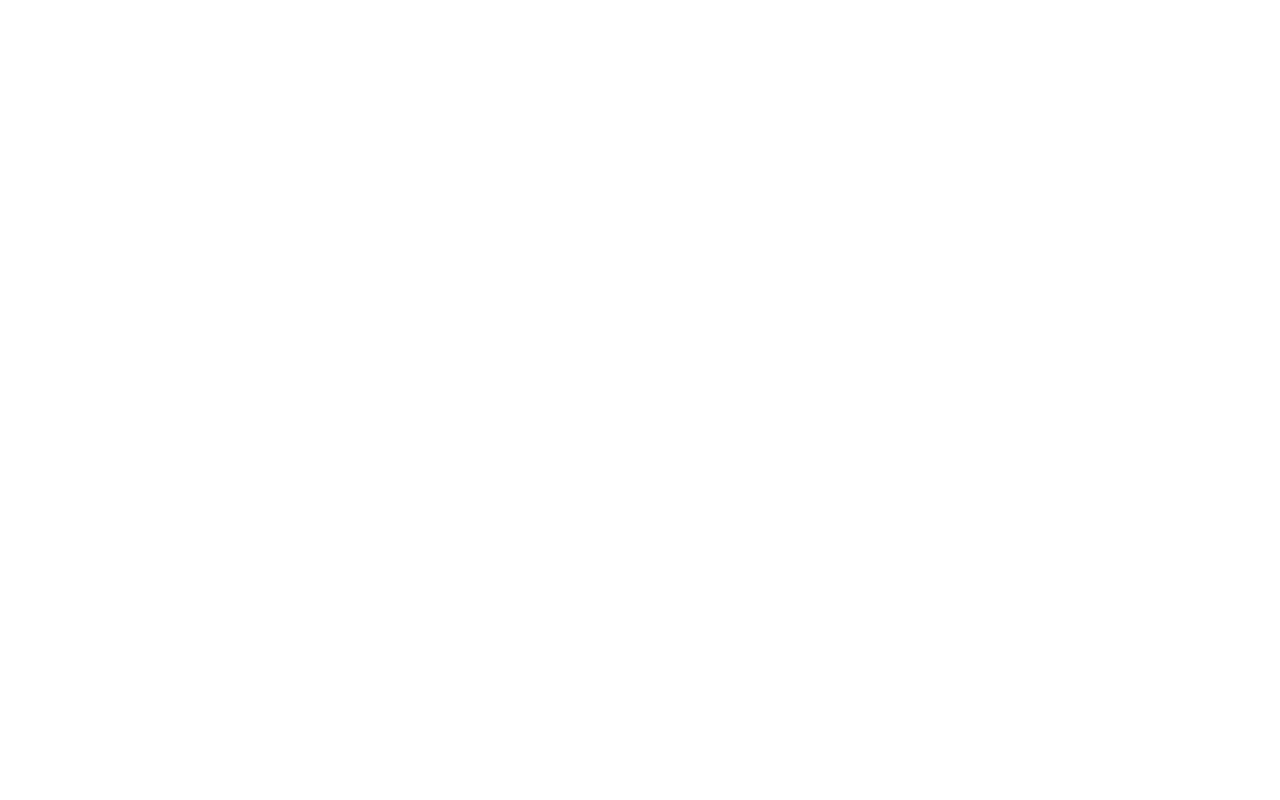
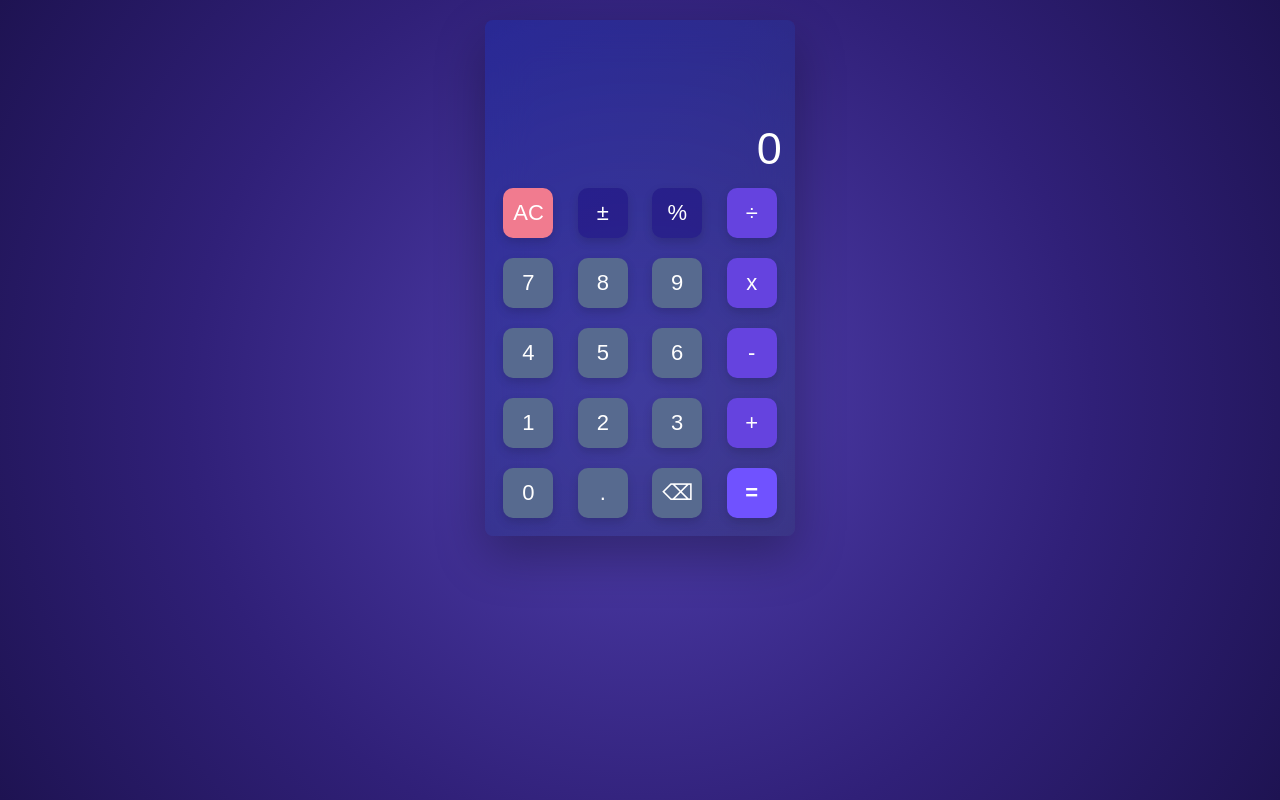
Before and after one commit to NuflahNawal/Calculator, a plain HTML site: page index.html in a window 1280 px wide. Drawn offline with Linux system fonts and the light colour scheme.

Commit message:
Calculator

```diff
--- a/app.js
+++ b/app.js
@@ -0,0 +1,98 @@
+var display = document.getElementById("display")
+var historyDisplay = document.getElementById("history")
+
+var currentInput = "0"
+var isNewCalculate = false
+
+function updateDisplay () {
+    display.innerText = currentInput
+}
+
+function number (num) {
+    if (isNewCalculate) {
+        currentInput = "";
+        isNewCalculate = false;
+    }
+    if (num === "." && currentInput.includes(".")) {
+        return;
+    }
+    if (currentInput === "0" && num !== ".") {
+        currentInput = num;
+    } else {
+        currentInput = currentInput + num;
+    }
+    updateDisplay();
+}
+
+function operator (op) {
+    isNewCalculate = false;
+
+    var lastChar = currentInput.slice(-1)
+
+    if (["+", "-", "x", "÷", "%"].includes(lastChar)) {
+        currentInput = currentInput.slice(0, -1) + op
+    }else {
+        currentInput = currentInput + op
+    }
+
+    updateDisplay()
+}
+
+function clearAll () {
+    currentInput = "0";
+    historyDisplay.innerText = "";
+    isNewCalculate = false
+    updateDisplay()
+}
+
+function backSpace() {
+    if (isNewCalculate) {
+        clearAll();
+        return;
+    }
+
+    if (currentInput.length === 1 || currentInput === "0") {
+        currentInput = "0";
+    } else {
+        currentInput = currentInput.slice(0, -1);
+    }
+
+    updateDisplay();
+}
+
+function plusMinus () {
+    if (currentInput === "0") return;
+
+    if (currentInput.startsWith("-")) {
+        currentInput = currentInput.substring(1);
+    } else {
+        currentInput = "-" + currentInput;
+    }
+    updateDisplay ();
+}
+
+function calculate () {
+    try {
+        historyDisplay.innerText = currentInput
+
+        var expression = currentInput
+        expression = expression.replace(/x/g, "*")
+        expression = expression.replace(/÷/g, "/")
+        expression = expression.replace(/%/g, "/100")
+
+        var result = eval (expression)
+        if (typeof result === "number" && !Number.isInteger (result)) {
+            result =parseFloat(result.toFixed(6));
+        }
+
+        currentInput = String (result);
+        isNewCalculate = true;
+        updateDisplay();
+
+    } catch (error) {
+        display.innerText = "Error"
+        currentInput = "0";
+        isNewCalculate = true;
+    }
+}
+updateDisplay();
--- a/index.html
+++ b/index.html
@@ -4,9 +4,49 @@
     <meta charset="UTF-8">
     <meta name="viewport" content="width=device-width, initial-scale=1.0">
     <title>Document</title>
+
     <link rel="stylesheet" href="style.css">
 </head>
 <body>
+    <div class="main">
+
+        <div class="display-container">
+            <div id="history" class="history-text"></div>
+            <div id="display" class="main-display"></div>
+        </div>
+
+        <div>
+            <button onclick="clearAll()" class="a">AC</button>
+            <button onclick="plusMinus()" class="b">&pm;</button>
+            <button onclick="operator('%')" class="b">%</button>
+            <button onclick="operator('÷')" class="c">&divide;</button>
+        </div>
+        <div>
+            <button onclick="number('7')" class="d">7</button>
+            <button onclick="number('8')" class="d">8</button>
+            <button onclick="number('9')" class="d">9</button>
+            <button onclick="operator('x')" class="c">x</button>
+        </div>
+        <div>
+            <button onclick="number('4')" class="d">4</button>
+            <button onclick="number('5')" class="d">5</button>
+            <button onclick="number('6')" class="d">6</button>
+            <button onclick="operator('-')" class="c">-</button>
+        </div>
+        <div>
+            <button onclick="number('1')" class="d">1</button>
+            <button onclick="number('2')" class="d">2</button>
+            <button onclick="number('3')" class="d">3</button>
+            <button onclick="operator('+')" class="c">+</button>
+        </div>
+        <div>
+            <button onclick="number('0')" class="d">0</button>
+            <button onclick="number('.')" class="d">.</button>
+            <button onclick="backSpace()" class="d">&#9003;</button>
+            <button onclick="calculate()" class="e">=</button>
+        </div>
+
+    </div>
     <script src="app.js"></script>
 </body>
 </html>
--- a/style.css
+++ b/style.css
@@ -0,0 +1,99 @@
+* {
+    margin: 0;
+    padding: 0;
+    box-sizing: border-box;
+    user-select: none;
+    font-family: 'Jost', sans-serif;
+}
+
+body {
+    background: radial-gradient(circle at center, #5140b0 0%, #302078 60%, #1e1352 100%);    min-height: 100%;
+    display: flex;
+    flex-direction: column;
+    align-items: center;
+    padding: 20px;
+    min-height: 100vh;
+}
+
+.main {
+    background: linear-gradient(135deg, rgba(29, 48, 176, 0.45) 0%, rgba(50, 58, 114, 0.45) 100%);
+    backdrop-filter: blur(20px);
+    box-shadow: 0 20px 50px rgba(0, 0, 0, 0.3);
+    border: none;
+    max-width: 340px;
+    border-radius: 8px;
+    padding: 8px;
+}
+
+.display-container {
+    width: 100%;
+    min-height: 150px;
+    display: flex;
+    flex-direction: column;
+    align-items: flex-end;
+    justify-content: flex-end;
+    padding: 5px;
+    word-wrap: break-word;
+    word-break: break-all;
+}
+
+.history-text {
+    color: rgba(255, 255, 255, 0.6);
+    font-size: 16px;
+    min-height: 22px;
+    margin-bottom: 5px;
+}
+
+.main-display {
+    color: white;
+    font-size: 45px;
+    font-weight: 500;
+    line-height: 1.1;
+}
+
+button {
+    margin: 10px;
+    padding: 10px;
+    font-size: 22px;
+    box-sizing: border-box;
+    width: 50px;
+    height: 50px;
+    border-radius: 10px;
+    color: white;
+    font-weight: 500;
+    transition: all 0.15s ease;
+    box-shadow: 0 4px 10px rgba(0, 0, 0, 0.15);
+    justify-content: center;
+    align-items: center;
+    cursor: pointer;
+}
+
+.a {
+    background-color: rgb(241, 123, 143);
+    border: rgb(238, 136, 153);
+}
+
+.b {
+    background-color: #1f12818b;
+    border: #1A2A80;
+}
+
+.c {
+    background-color: #6543df;
+    border: #6543df;
+}
+
+.d {
+    background-color: #576A8F;
+    border: #576A8F;
+}
+
+.e {
+    background-color: #7052ff;
+    border: #5140b0 ;
+    font-weight: 600;
+}
+
+.span-two {
+    grid-column: span 2;
+}
```
Also changed, not shown: Img/calculator ui.jpeg (added).
